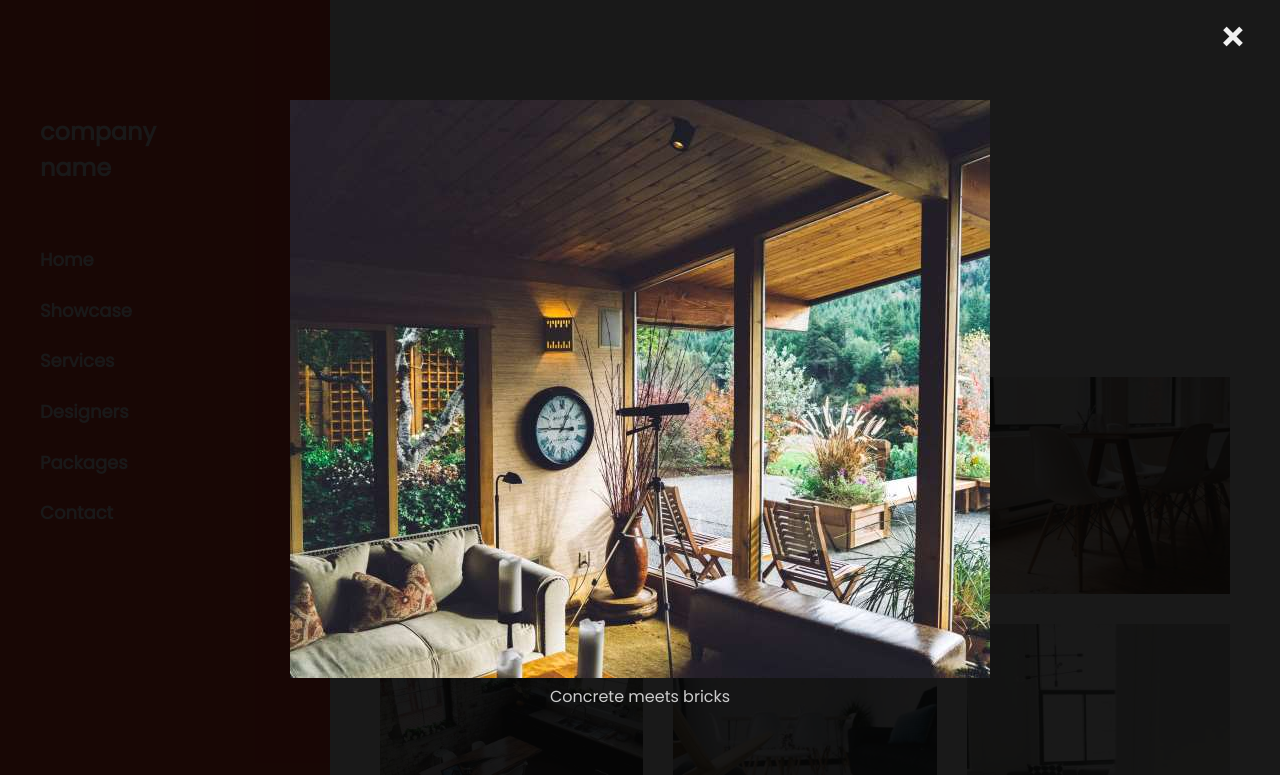
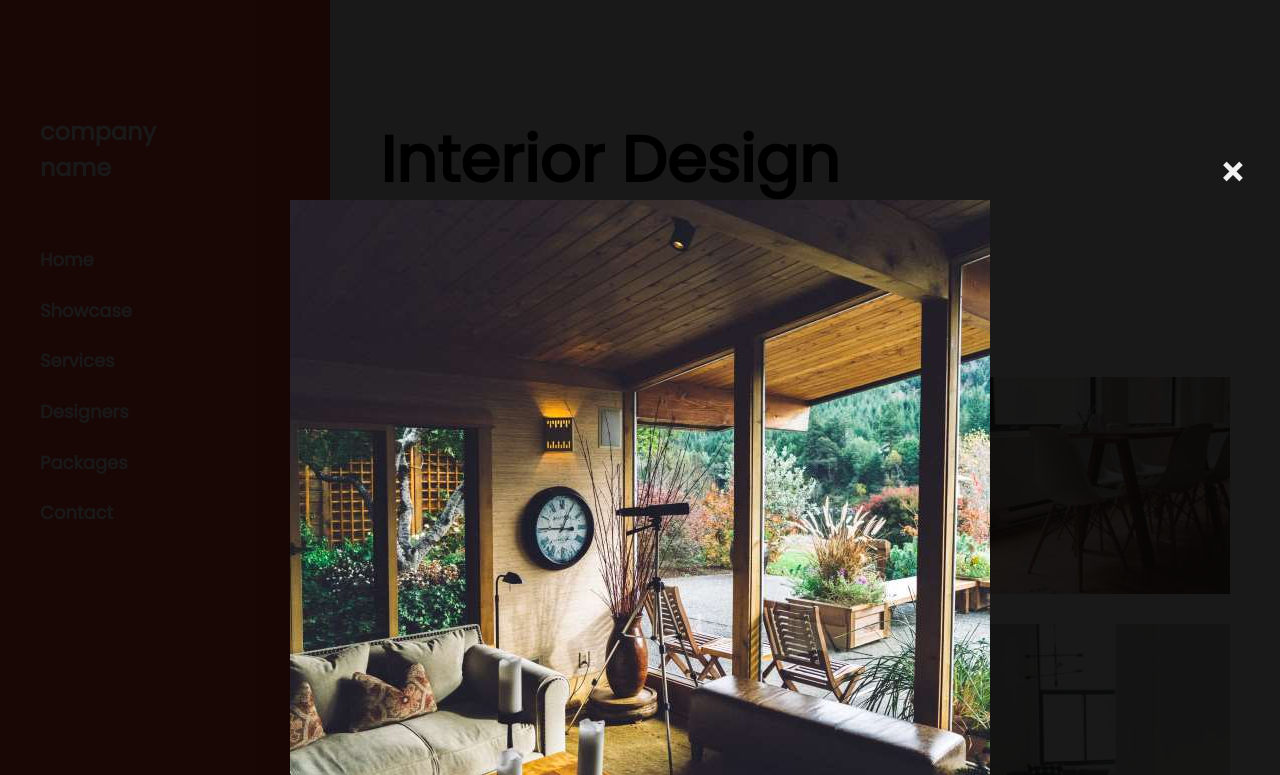
Before and after one commit to Mohamedghanem2002/company, a plain HTML site: page index.html in a window 1280 px wide. Both pictures are taken after a click on the picture 511 px from the left and 485 px from the top of the page. Shown: the top 775 px of the page. Drawn offline with Linux system fonts and the light colour scheme.

Commit message:
Add files via upload

```diff
--- a/css/task.css
+++ b/css/task.css
@@ -163,9 +163,9 @@ body {
     display: none;
     position: fixed;
     z-index: 1;
-    padding-top: 100px;
+    padding-top: 200px;
     left: 0;
-    top: 0;
+    top: 0px;
     width: 100%;
     height: 100%;
     overflow: auto;
@@ -209,7 +209,7 @@ body {
 
 .close {
     position: absolute;
-    top: 15px;
+    top: 150px;
     right: 35px;
     color: #f1f1f1;
     font-size: 40px;
@@ -311,13 +311,11 @@ body {
     display: grid;
     grid-template-columns: repeat(auto-fill, minmax(500px, 1fr));
     gap: 20px;
-
 }
 
 .home .packages .all-packages .pac {
     background-color: #eee;
     text-align: center;
-
 }
 
 .home .packages .all-packages .pac li {
@@ -432,15 +430,12 @@ body {
 }
 
 /* End footer */
-
-
 /* Large  */
 @media (min-width: 1200px) {
     .container {
         width: 100%;
     }
 }
-
 
 /* Medium */
 @media (max-width: 992px) {
@@ -452,8 +447,6 @@ body {
     .nav.show {
         display: block;
     }
-
-
 
     .container .home {
         margin-top: 80px;
@@ -476,12 +469,10 @@ body {
 /* small */
 @media (max-width: 768px) {}
 
-
 /* mopail */
 @media (max-width: 400px) {
     .container .home {
         margin-inline: 5px;
-
     }
 
     .nav-mopail span {
```
